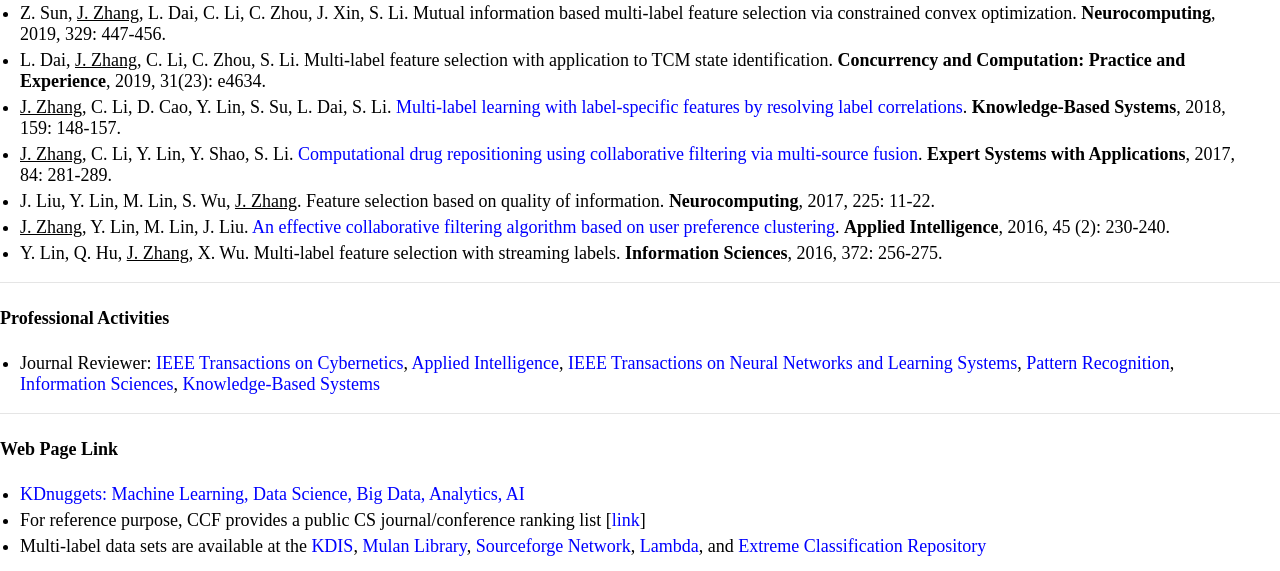
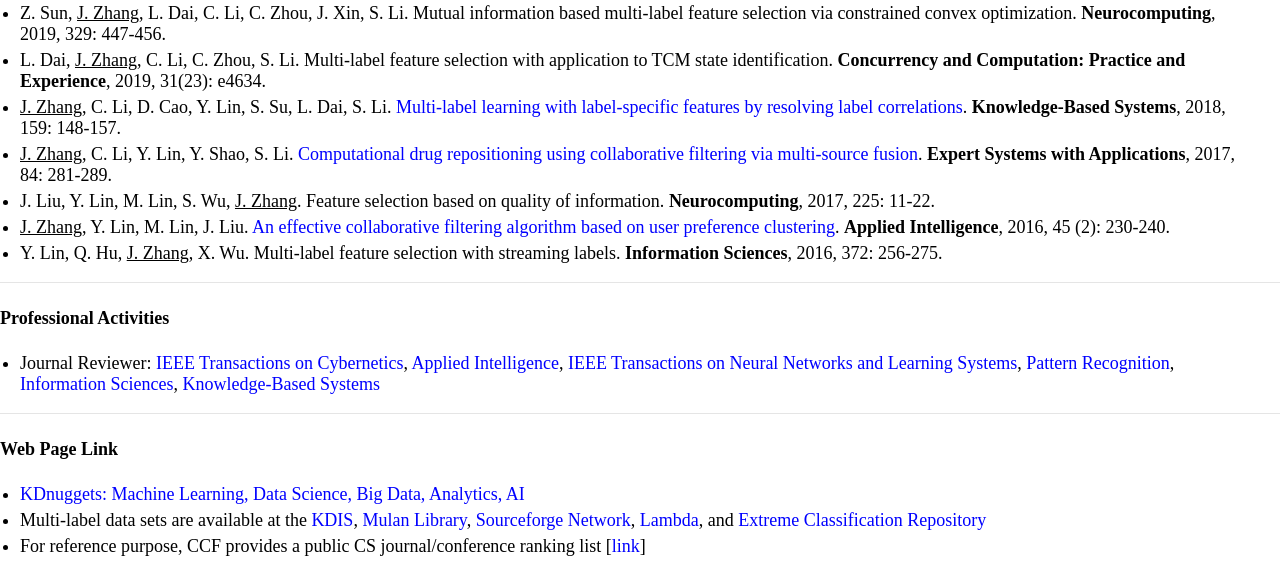
Before and after one commit to jiazhang-ml/jiazhang-ml.github.io, a Jekyll site: the page built from index.md, in a window 1280 px wide and 900 px high, scrolled down 917 px, cut to the strip 0-571 px from the top of the window. Built offline with Jekyll 4.4.1, drawn with Linux system fonts in a browser that asks for light colours.

```diff
--- a/index.md
+++ b/index.md
@@ -50,5 +50,5 @@ I am broadly interested in machine learning, data mining, and artificial intelli
 
 #### Web Page Link
 * [KDnuggets: Machine Learning, Data Science, Big Data, Analytics, AI](https://www.kdnuggets.com/)
+* Multi-label data sets are available at the [KDIS](http://www.uco.es/kdis/mllresources/), [Mulan Library](http://mulan.sourceforge.net/datasets.html), [Sourceforge Network](http://waikato.github.io/meka/datasets/), [Lambda](http://www.lamda.nju.edu.cn/files/MDDM-expdata.rar), and [Extreme Classification Repository](http://manikvarma.org/downloads/XC/XMLRepository.html)
 * For reference purpose, CCF provides a public CS journal/conference ranking list [[link](https://www.ccf.org.cn/Academic_Evaluation/By_category/)]
-* Multi-label data sets are available at the [KDIS](http://www.uco.es/kdis/mllresources/), [Mulan Library](http://mulan.sourceforge.net/datasets.html), [Sourceforge Network](http://waikato.github.io/meka/datasets/), [Lambda](http://www.lamda.nju.edu.cn/files/MDDM-expdata.rar), and [Extreme Classification Repository](http://manikvarma.org/downloads/XC/XMLRepository.html)
```
